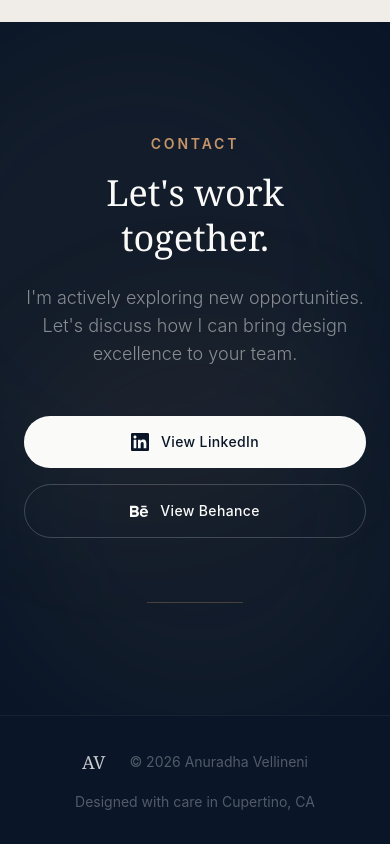
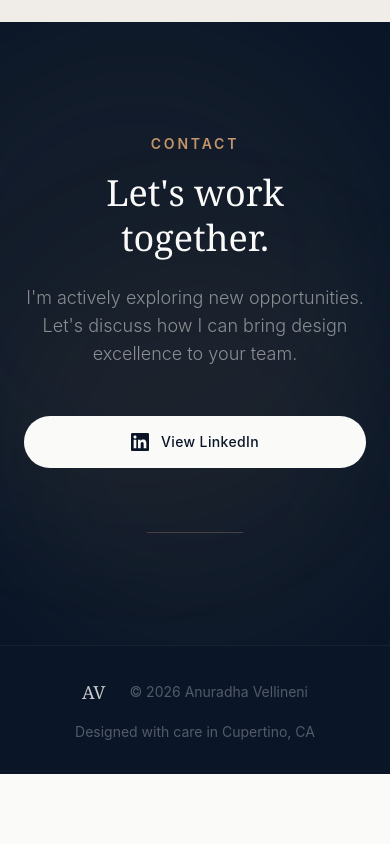
Before and after one commit to clukys/anu-portfolio, a Next.js app: page / in a window 390 px wide. Shown: the part 8189-9033 px from the top of the page. After the commit the page ends 8963 px from the top, so only its background shows below. Built offline with nearby package versions, Linux system fonts and the light colour scheme.

Commit message:
fix: remove Behance link, make scroll indicator white/40% per Anu's feedback

```diff
--- a/components/Contact.tsx
+++ b/components/Contact.tsx
@@ -59,22 +59,6 @@ export default function Contact() {
             </svg>
             View LinkedIn
           </a>
-          <a
-            href="https://www.behance.net/anuv"
-            target="_blank"
-            rel="noopener noreferrer"
-            className="inline-flex items-center gap-3 px-8 py-4 border border-cream/20 text-cream text-sm font-medium tracking-wide rounded-full hover:border-accent hover:text-accent transition-colors w-full sm:w-auto justify-center"
-          >
-            <svg
-              width="18"
-              height="18"
-              viewBox="0 0 24 24"
-              fill="currentColor"
-            >
-              <path d="M22 7h-7v-2h7v2zm1.726 10c-.442 1.297-2.029 3-5.101 3-3.074 0-5.564-1.729-5.564-5.675 0-3.91 2.325-5.92 5.466-5.92 3.082 0 4.964 1.782 5.375 4.426.078.506.109 1.188.095 2.14h-8.027c.13 3.211 3.483 3.312 4.588 2.029h3.168zm-7.686-4h4.965c-.105-1.547-1.136-2.219-2.477-2.219-1.466 0-2.277.768-2.488 2.219zm-9.574 6.988h-6.466v-14.967h6.953c5.476.081 5.58 5.444 2.72 6.906 3.461 1.26 3.577 8.061-3.207 8.061zm-3.466-8.988h3.584c2.508 0 2.906-3-.312-3h-3.272v3zm3.391 3h-3.391v3.016h3.341c3.055 0 2.868-3.016.05-3.016z" />
-            </svg>
-            View Behance
-          </a>
         </motion.div>
 
         {/* Decorative line */}
--- a/components/Hero.tsx
+++ b/components/Hero.tsx
@@ -153,9 +153,9 @@ export default function Hero() {
         <motion.div
           animate={{ y: [0, 8, 0] }}
           transition={{ duration: 2, repeat: Infinity, ease: "easeInOut" }}
-          className="w-5 h-9 rounded-full border-2 border-navy/20 flex items-start justify-center p-1.5"
+          className="w-5 h-9 rounded-full border-2 border-white/40 flex items-start justify-center p-1.5"
         >
-          <div className="w-1 h-2 bg-accent rounded-full" />
+          <div className="w-1 h-2 bg-white/40 rounded-full" />
         </motion.div>
       </motion.div>
     </section>
```
